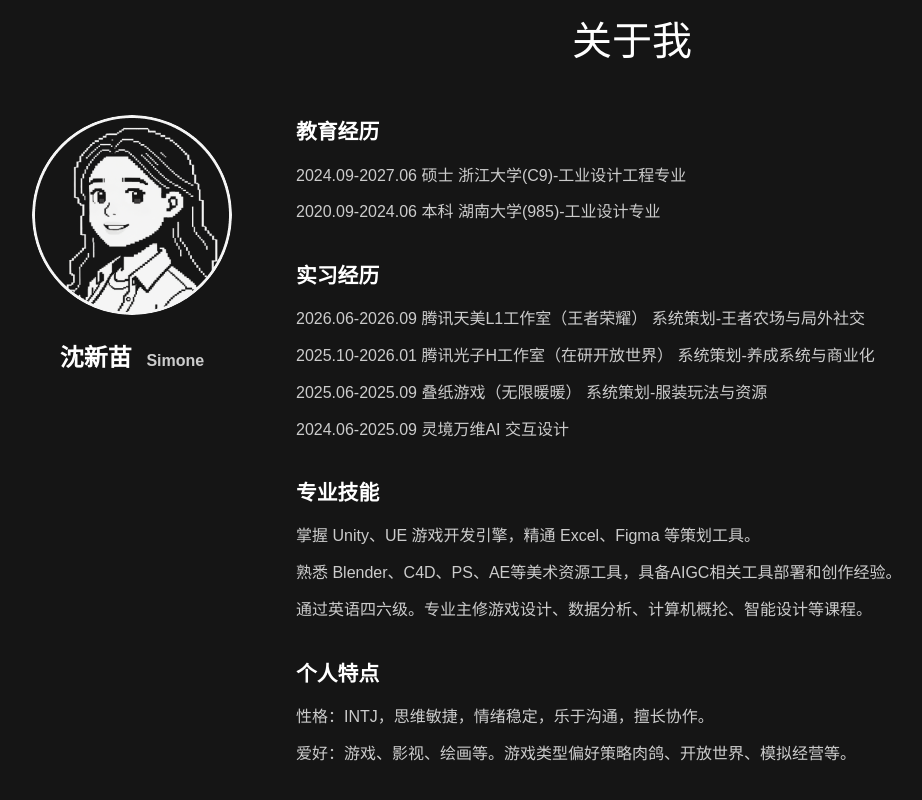
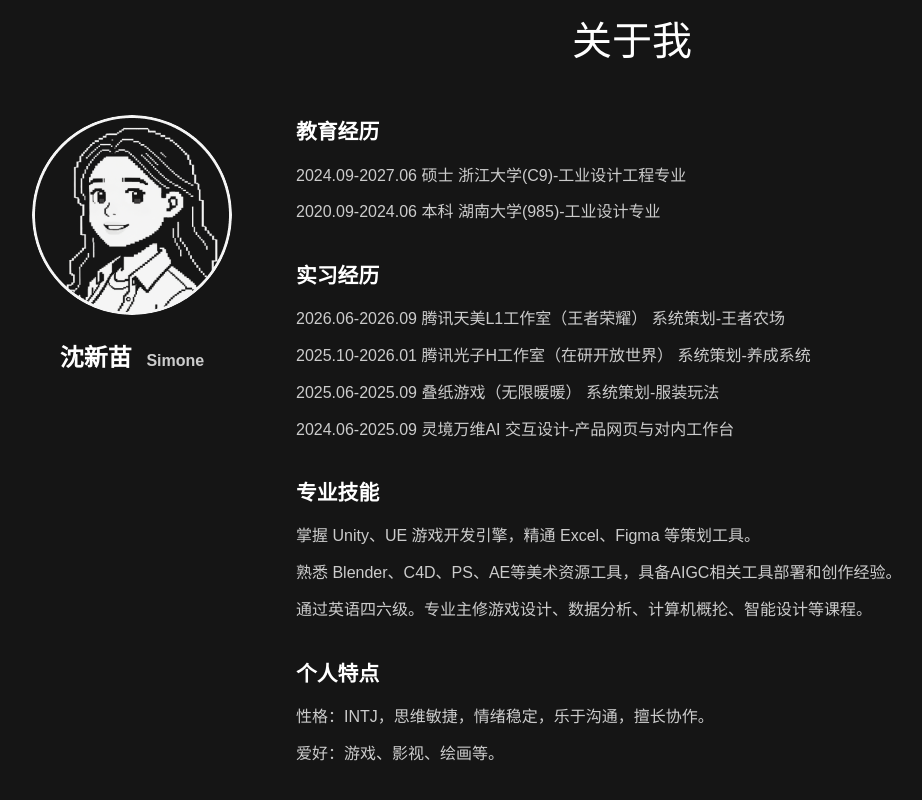
Before and after one commit to bc20211221/SimonePortfolio2026, a plain HTML site: page index.html in a window 1280 px wide. Shown: the part 1493-2293 px from the top of the page, without its empty margins (8-930 px from the left). Drawn offline with Linux system fonts and the light colour scheme; a web font is replaced by a local one.

Commit message:
Revise internship details and hobby description
Updated internship descriptions and hobbies.

```diff
--- a/index.html
+++ b/index.html
@@ -116,10 +116,10 @@
                 </div>
                 <div class="info-section">
                     <h3>实习经历</h3>
-                    <p>2026.06-2026.09 腾讯天美L1工作室（王者荣耀） 系统策划-王者农场与局外社交</p>
-                    <p>2025.10-2026.01 腾讯光子H工作室（在研开放世界） 系统策划-养成系统与商业化</p>
-                    <p>2025.06-2025.09 叠纸游戏（无限暖暖） 系统策划-服装玩法与资源</p>
-                    <p>2024.06-2025.09 灵境万维AI 交互设计</p>
+                    <p>2026.06-2026.09 腾讯天美L1工作室（王者荣耀） 系统策划-王者农场</p>
+                    <p>2025.10-2026.01 腾讯光子H工作室（在研开放世界） 系统策划-养成系统</p>
+                    <p>2025.06-2025.09 叠纸游戏（无限暖暖） 系统策划-服装玩法</p>
+                    <p>2024.06-2025.09 灵境万维AI 交互设计-产品网页与对内工作台</p>
 
                 </div>
                 <div class="info-section">
@@ -131,7 +131,7 @@
                 <div class="info-section">
                     <h3>个人特点</h3>
                     <p>性格：INTJ，思维敏捷，情绪稳定，乐于沟通，擅长协作。</p>
-                    <p>爱好：游戏、影视、绘画等。游戏类型偏好策略肉鸽、开放世界、模拟经营等。</p>
+                    <p>爱好：游戏、影视、绘画等。</p>
                 </div>
             </div>
         </div>
```
